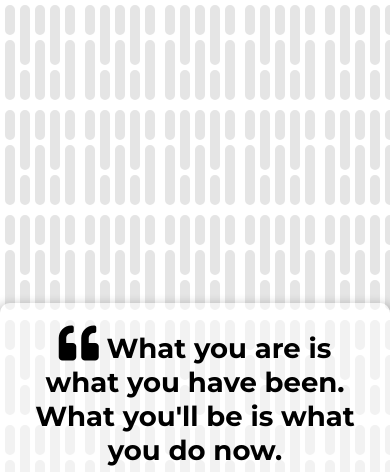
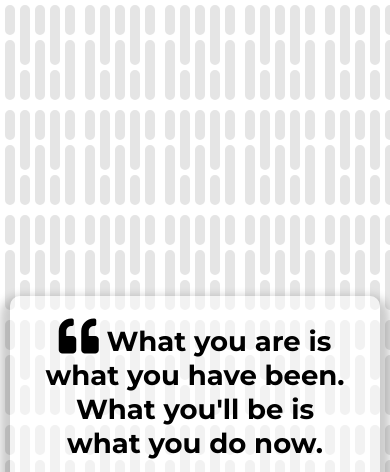
Before and after one commit to codewithmaik/quote-generator, a plain HTML site: page index.html in a window 390 px wide. Shown: the top 472 px of the page. Drawn offline with Linux system fonts and the light colour scheme.

Commit message:
Add media queries to make text responsive

```diff
--- a/assets/css/style.css
+++ b/assets/css/style.css
@@ -55,3 +55,15 @@ body {
     font-weight: 400;
     font-style: italic;
 }
+
+/* Media Queries: Tablet or smaller */
+@media screen and (max-width: 1000px) {
+    .quote-container {
+    margin: auto 10px;
+    }
+
+    .quote-container {
+        font-size: 2.5rem;
+    }
+
+}
```
